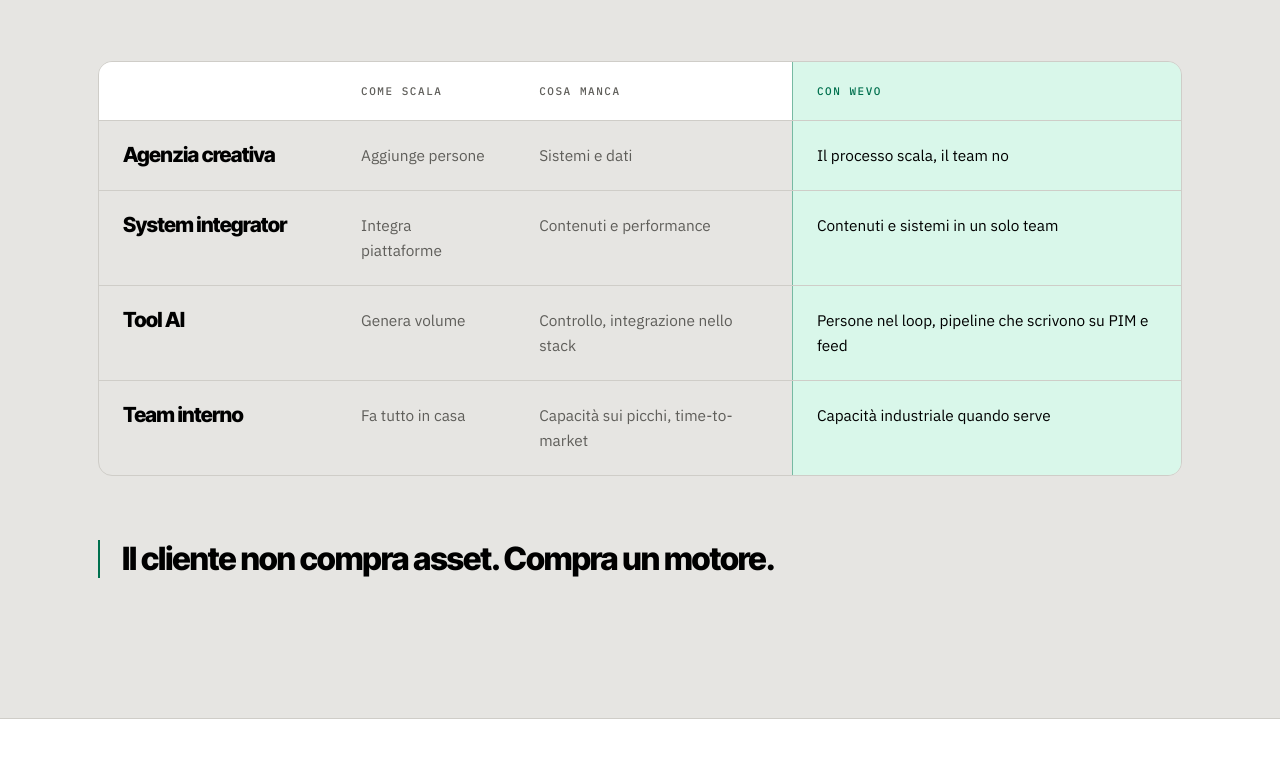
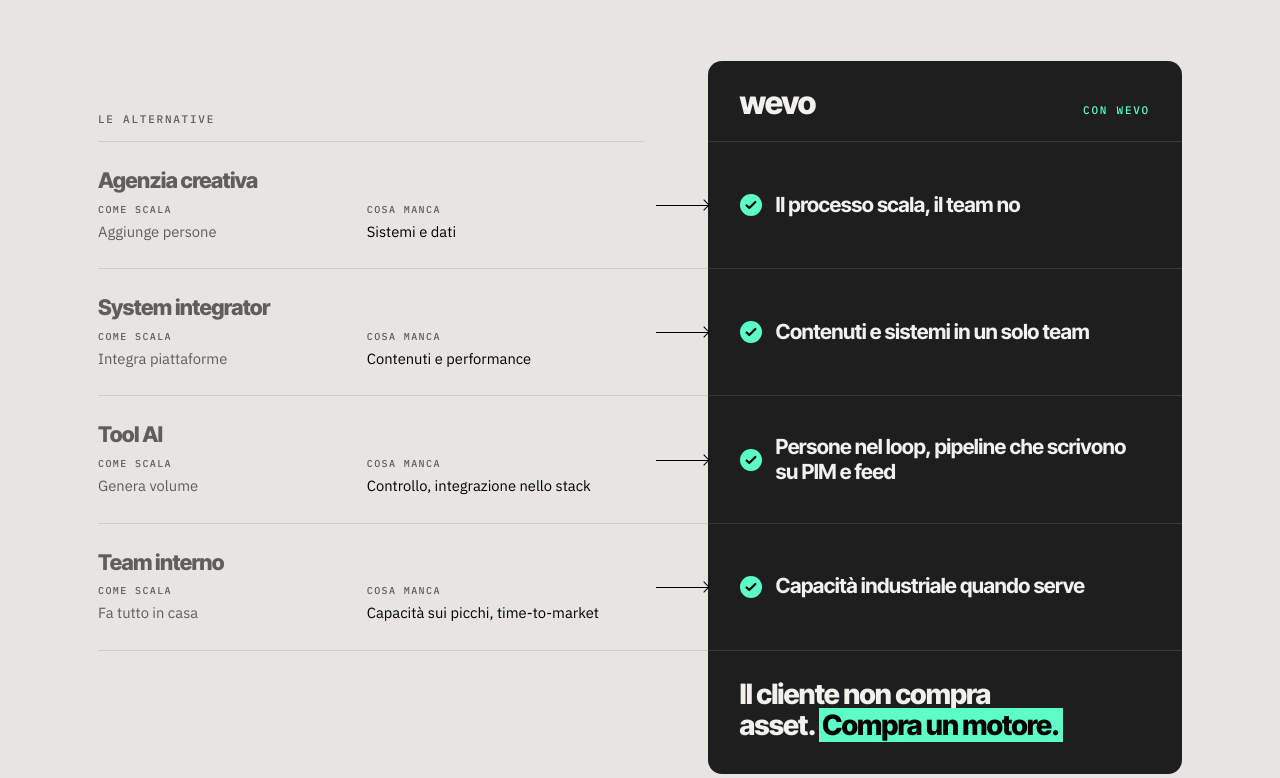
Before and after one commit to sclauzeroandrea-source/wevo-website, a plain HTML site: page index.html in a window 1280 px wide. Shown: the part 5508-6286 px from the top of the page. Drawn offline with Linux system fonts and the light colour scheme.

Commit message:
Perché Wevo: confronto ridisegnato, Wevo come pannello scuro in evidenza
La tabella diventa due colonne: le alternative in grigio a sinistra
(come scala, cosa manca) e a destra il pannello grafite Wevo con le
risposte riga per riga e la frase di chiusura. Su mobile ogni alternativa
diventa una card con la risposta Wevo agganciata sotto. Copy invariato.

Co-Authored-By: Claude Opus 5.5 <noreply@anthropic.com>
Claude-Session: https://claude.ai/code/session_015aZsLBumHBDbsrhRMJfbo8

```diff
--- a/assets/css/styles.css
+++ b/assets/css/styles.css
@@ -661,6 +661,135 @@ ul, ol { margin: 0; padding: 0; list-style: none; }
 }
 .compare__table thead .compare__wevo { color: var(--accent); }
 
+
+/* Perché Wevo: alternative vs Wevo */
+.vs {
+  display: grid;
+  grid-template-columns: minmax(0, 1.15fr) 64px minmax(0, 1fr);
+}
+.vs__list { display: contents; list-style: none; margin: 0; padding: 0; }
+.vs__row { display: contents; }
+
+.vs__colhead {
+  align-self: end;
+  padding: 0 0 16px;
+  font: 500 11px/1 var(--mono);
+  letter-spacing: .16em;
+  text-transform: uppercase;
+  color: var(--text-dim);
+  border-bottom: 1px solid var(--line);
+}
+.vs__winhead {
+  display: flex;
+  align-items: baseline;
+  justify-content: space-between;
+  padding: 26px 32px 22px;
+  background: var(--bg);
+  color: var(--text);
+  border-radius: var(--radius) var(--radius) 0 0;
+  border-bottom: 1px solid var(--line);
+}
+.vs__brand {
+  font: 800 2rem/1 var(--display);
+  letter-spacing: -.04em;
+}
+.vs__tag {
+  font: 500 11px/1 var(--mono);
+  letter-spacing: .16em;
+  text-transform: uppercase;
+  color: var(--accent);
+}
+
+.vs__alt {
+  padding: 26px 24px 26px 0;
+  border-bottom: 1px solid var(--line);
+}
+.vs__name {
+  font: 800 1.35rem/1.15 var(--display);
+  letter-spacing: -.03em;
+  color: var(--text-muted);
+  margin-bottom: 12px;
+}
+.vs__meta { display: grid; grid-template-columns: repeat(2, minmax(0, 1fr)); gap: 16px; margin: 0; }
+.vs__meta dt {
+  font: 500 10px/1 var(--mono);
+  letter-spacing: .14em;
+  text-transform: uppercase;
+  color: var(--text-dim);
+  margin-bottom: 6px;
+}
+.vs__meta dd { margin: 0; font-size: .92rem; color: var(--text-muted); line-height: 1.45; }
+.vs__gap { color: var(--text) !important; }
+
+.vs__arrow {
+  position: relative;
+  border-bottom: 1px solid var(--line);
+}
+.vs__arrow::before {
+  content: "";
+  position: absolute; left: 12px; right: 0; top: 50%;
+  height: 1px; background: var(--text);
+}
+.vs__arrow::after {
+  content: "";
+  position: absolute; right: 0; top: calc(50% - 4px);
+  width: 8px; height: 8px;
+  border-top: 1px solid var(--text); border-right: 1px solid var(--text);
+  transform: rotate(45deg);
+}
+
+.vs__win {
+  display: flex;
+  align-items: center;
+  gap: 14px;
+  padding: 24px 32px;
+  background: var(--bg);
+  color: var(--text);
+  border-bottom: 1px solid var(--line);
+}
+.vs__win p {
+  font: 700 1.3rem/1.2 var(--display);
+  letter-spacing: -.025em;
+}
+.vs__check {
+  flex: 0 0 auto;
+  width: 22px; height: 22px; padding: 4px;
+  border-radius: 50%;
+  background: var(--accent);
+  fill: none; stroke: #000; stroke-width: 2.4; stroke-linecap: round; stroke-linejoin: round;
+}
+.vs__foot {
+  grid-column: 3;
+  margin: 0;
+  padding: 28px 32px 32px;
+  background: var(--bg);
+  color: var(--text);
+  border-radius: 0 0 var(--radius) var(--radius);
+  font: 800 clamp(1.4rem, 2.2vw, 1.75rem)/1.12 var(--display);
+  letter-spacing: -.035em;
+  text-wrap: balance;
+}
+.vs__foot mark {
+  background: var(--accent-fill);
+  color: #000;
+  padding: 0 .12em;
+  -webkit-box-decoration-break: clone;
+  box-decoration-break: clone;
+}
+
+@media (max-width: 860px) {
+  .vs { grid-template-columns: minmax(0, 1fr); gap: 0; }
+  .vs > span[aria-hidden="true"], .vs__colhead { display: none; }
+  .vs__winhead { border-radius: var(--radius) var(--radius) 0 0; }
+  .vs__row { display: block; margin-top: 12px; }
+  .vs__alt { padding: 20px 20px 16px; background: var(--bg-alt); border: 1px solid var(--line); border-bottom: 0; border-radius: var(--radius) var(--radius) 0 0; }
+  .vs__arrow { display: none; }
+  .vs__win { padding: 18px 20px; border-radius: 0 0 var(--radius) var(--radius); border-bottom: 0; }
+  .vs__win p { font-size: 1.15rem; }
+  .vs__foot { grid-column: 1; margin-top: 12px; border-radius: var(--radius); }
+  .vs__winhead { display: none; }
+}
+
 /* Casi */
 .case {
   border: 1px solid var(--line);
--- a/index.html
+++ b/index.html
@@ -491,46 +491,79 @@
         <p class="section__lede">Ognuna delle alternative risolve un pezzo. Nessuna tiene insieme dati, contenuti e piattaforme.</p>
       </header>
 
-      <div class="compare reveal">
-        <table class="compare__table">
-          <thead>
-            <tr>
-              <th scope="col"><span class="visually-hidden">Alternativa</span></th>
-              <th scope="col">Come scala</th>
-              <th scope="col">Cosa manca</th>
-              <th scope="col" class="compare__wevo">Con Wevo</th>
-            </tr>
-          </thead>
-          <tbody>
-            <tr>
-              <th scope="row">Agenzia creativa</th>
-              <td data-label="Come scala">Aggiunge persone</td>
-              <td data-label="Cosa manca">Sistemi e dati</td>
-              <td data-label="Con Wevo" class="compare__wevo">Il processo scala, il team no</td>
-            </tr>
-            <tr>
-              <th scope="row">System integrator</th>
-              <td data-label="Come scala">Integra piattaforme</td>
-              <td data-label="Cosa manca">Contenuti e performance</td>
-              <td data-label="Con Wevo" class="compare__wevo">Contenuti e sistemi in un solo team</td>
-            </tr>
-            <tr>
-              <th scope="row">Tool AI</th>
-              <td data-label="Come scala">Genera volume</td>
-              <td data-label="Cosa manca">Controllo, integrazione nello stack</td>
-              <td data-label="Con Wevo" class="compare__wevo">Persone nel loop, pipeline che scrivono su PIM e feed</td>
-            </tr>
-            <tr>
-              <th scope="row">Team interno</th>
-              <td data-label="Come scala">Fa tutto in casa</td>
-              <td data-label="Cosa manca">Capacità sui picchi, time-to-market</td>
-              <td data-label="Con Wevo" class="compare__wevo">Capacità industriale quando serve</td>
-            </tr>
-          </tbody>
-        </table>
+      <div class="vs reveal">
+        <div class="vs__colhead">Le alternative</div>
+        <span aria-hidden="true"></span>
+        <div class="vs__winhead theme-dark">
+          <span class="vs__brand">wevo</span>
+          <span class="vs__tag">Con Wevo</span>
+        </div>
+        <ol class="vs__list">
+          <li class="vs__row">
+            <div class="vs__alt">
+              <p class="vs__name">Agenzia creativa</p>
+              <dl class="vs__meta">
+                <div><dt>Come scala</dt><dd>Aggiunge persone</dd></div>
+                <div><dt>Cosa manca</dt><dd class="vs__gap">Sistemi e dati</dd></div>
+              </dl>
+            </div>
+            <span class="vs__arrow" aria-hidden="true"></span>
+            <div class="vs__win theme-dark">
+              <span class="visually-hidden">Con Wevo:</span>
+              <svg class="vs__check" viewBox="0 0 16 16" aria-hidden="true" focusable="false"><path d="M3 8.5l3 3 7-7"/></svg>
+              <p>Il processo scala, il team no</p>
+            </div>
+          </li>
+          <li class="vs__row">
+            <div class="vs__alt">
+              <p class="vs__name">System integrator</p>
+              <dl class="vs__meta">
+                <div><dt>Come scala</dt><dd>Integra piattaforme</dd></div>
+                <div><dt>Cosa manca</dt><dd class="vs__gap">Contenuti e performance</dd></div>
+              </dl>
+            </div>
+            <span class="vs__arrow" aria-hidden="true"></span>
+            <div class="vs__win theme-dark">
+              <span class="visually-hidden">Con Wevo:</span>
+              <svg class="vs__check" viewBox="0 0 16 16" aria-hidden="true" focusable="false"><path d="M3 8.5l3 3 7-7"/></svg>
+              <p>Contenuti e sistemi in un solo team</p>
+            </div>
+          </li>
+          <li class="vs__row">
+            <div class="vs__alt">
+              <p class="vs__name">Tool AI</p>
+              <dl class="vs__meta">
+                <div><dt>Come scala</dt><dd>Genera volume</dd></div>
+                <div><dt>Cosa manca</dt><dd class="vs__gap">Controllo, integrazione nello stack</dd></div>
+              </dl>
+            </div>
+            <span class="vs__arrow" aria-hidden="true"></span>
+            <div class="vs__win theme-dark">
+              <span class="visually-hidden">Con Wevo:</span>
+              <svg class="vs__check" viewBox="0 0 16 16" aria-hidden="true" focusable="false"><path d="M3 8.5l3 3 7-7"/></svg>
+              <p>Persone nel loop, pipeline che scrivono su PIM e feed</p>
+            </div>
+          </li>
+          <li class="vs__row">
+            <div class="vs__alt">
+              <p class="vs__name">Team interno</p>
+              <dl class="vs__meta">
+                <div><dt>Come scala</dt><dd>Fa tutto in casa</dd></div>
+                <div><dt>Cosa manca</dt><dd class="vs__gap">Capacità sui picchi, time-to-market</dd></div>
+              </dl>
+            </div>
+            <span class="vs__arrow" aria-hidden="true"></span>
+            <div class="vs__win theme-dark vs__win--last">
+              <span class="visually-hidden">Con Wevo:</span>
+              <svg class="vs__check" viewBox="0 0 16 16" aria-hidden="true" focusable="false"><path d="M3 8.5l3 3 7-7"/></svg>
+              <p>Capacità industriale quando serve</p>
+            </div>
+          </li>
+        </ol>
+        <span aria-hidden="true"></span>
+        <span aria-hidden="true"></span>
+        <p class="vs__foot theme-dark">Il cliente non compra asset. <mark>Compra un motore.</mark></p>
       </div>
-
-      <p class="bridge reveal">Il cliente non compra asset. Compra un motore.</p>
     </div>
   </section>
 
```
